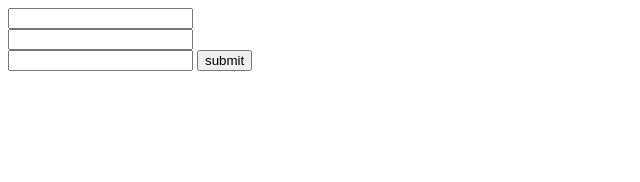
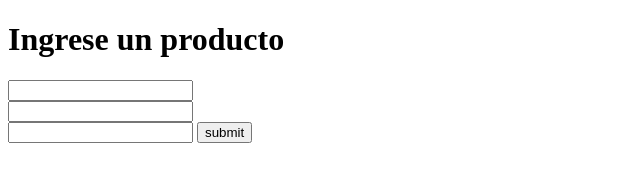
Before and after one commit to JMPiccoli/Bakend_Desafio4, a website: page index.html in a window 1280 px wide. Shown: the whole page, without its empty margins (0-640 px from the left). Drawn offline with Linux system fonts and the light colour scheme.

Commit message:
Backend Desafio 4

```diff
--- a/index.html
+++ b/index.html
@@ -7,7 +7,7 @@
     <title>Document</title>
 </head>
 <body>
-
+    <h1>Ingrese un producto</h1>
     <form action="/api/productos" method="post" >
         <input type="text" id="name" title="name" name="name"><br>
         <input type="text" id="price" title="price" name="price"><br>
```
